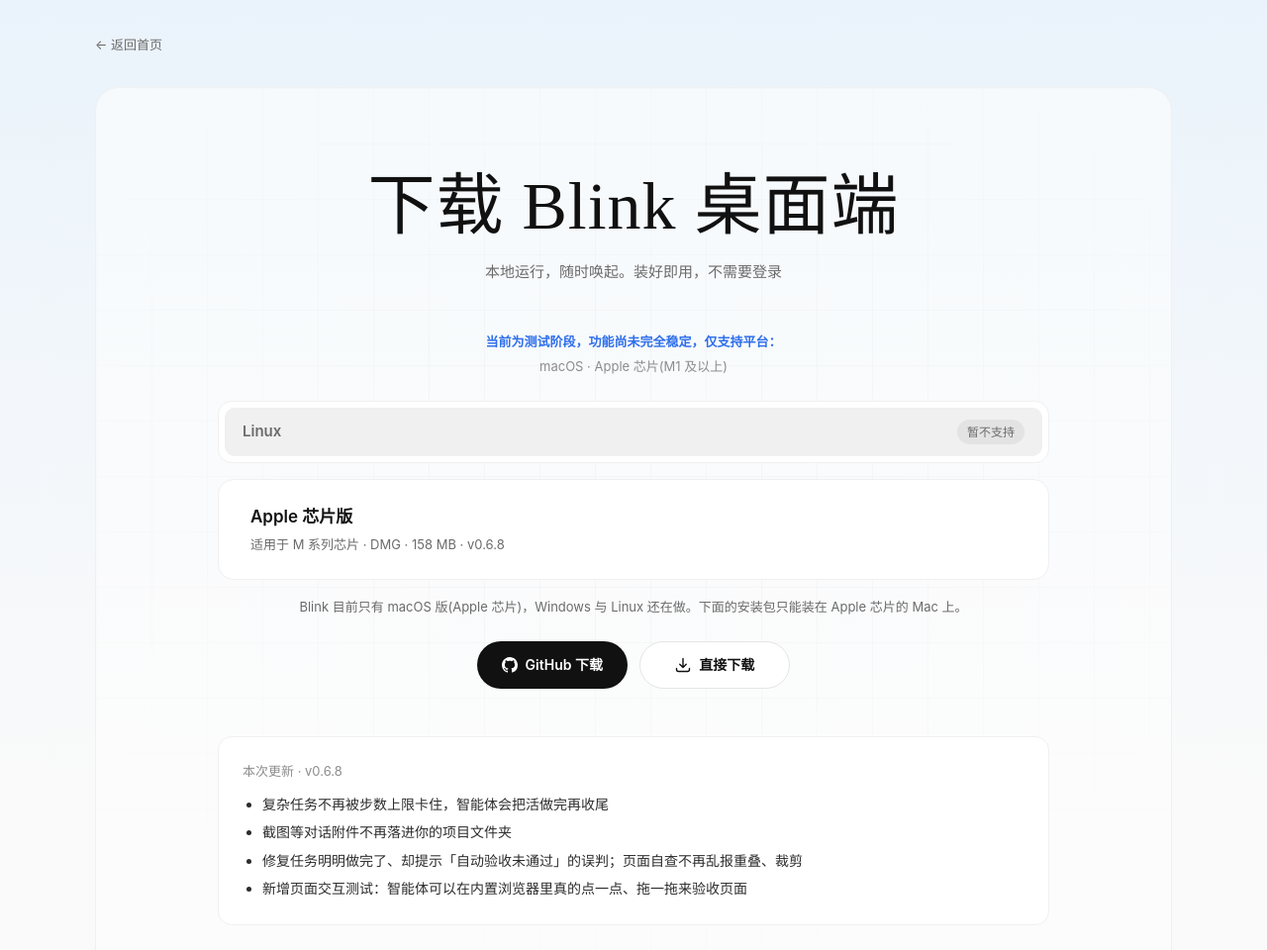
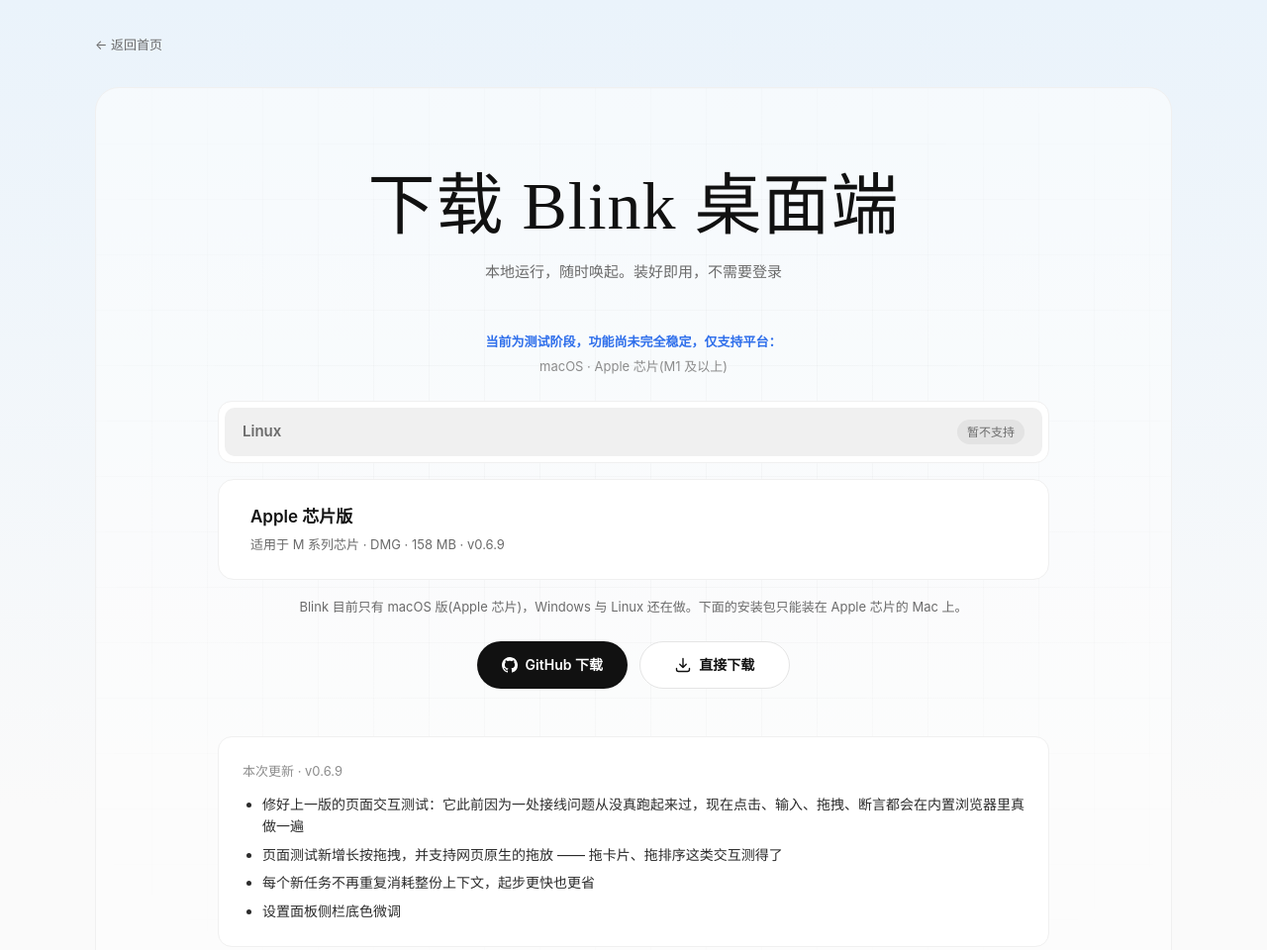
Before and after one commit to arise130315/blink_website, a plain HTML site: page download.html in a window 1280 px wide. Shown: the top 960 px of the page at 99% size. Drawn offline with Linux system fonts and the light colour scheme.

Commit message:
chore: 下载链接指向 0.6.9

```diff
--- a/download.html
+++ b/download.html
@@ -240,7 +240,7 @@
     <div class="card">
       <div>
         <div class="card__name">Apple 芯片版</div>
-        <div class="card__meta">适用于 M 系列芯片 · DMG · 158 MB · v0.6.8</div>
+        <div class="card__meta">适用于 M 系列芯片 · DMG · 158 MB · v0.6.9</div>
       </div>
       <span class="card__tag" id="cardtag">推荐</span>
     </div>
@@ -252,19 +252,19 @@
         <svg width="16" height="16" viewBox="0 0 16 16" fill="currentColor" aria-hidden="true"><path d="M8 0C3.58 0 0 3.58 0 8c0 3.54 2.29 6.53 5.47 7.59.4.07.55-.17.55-.38 0-.19-.01-.82-.01-1.49-2.01.37-2.53-.49-2.69-.94-.09-.23-.48-.94-.82-1.13-.28-.15-.68-.52-.01-.53.63-.01 1.08.58 1.23.82.72 1.21 1.87.87 2.33.66.07-.52.28-.87.51-1.07-1.78-.2-3.64-.89-3.64-3.95 0-.87.31-1.59.82-2.15-.08-.2-.36-1.02.08-2.12 0 0 .67-.21 2.2.82.64-.18 1.32-.27 2-.27s1.36.09 2 .27c1.53-1.04 2.2-.82 2.2-.82.44 1.1.16 1.92.08 2.12.51.56.82 1.27.82 2.15 0 3.07-1.87 3.75-3.65 3.95.29.25.54.73.54 1.48 0 1.07-.01 1.93-.01 2.2 0 .21.15.46.55.38A8.012 8.012 0 0 0 16 8c0-4.42-3.58-8-8-8Z"></path></svg>
         GitHub 下载
       </a>
-      <a class="pill pill--ghost" href="https://blink-dl-1310488725.cos.ap-guangzhou.myqcloud.com/download/blink-0.6.8-mac-arm64.dmg">
+      <a class="pill pill--ghost" href="https://blink-dl-1310488725.cos.ap-guangzhou.myqcloud.com/download/blink-0.6.9-mac-arm64.dmg">
         <svg width="16" height="16" viewBox="0 0 16 16" fill="none" aria-hidden="true"><path d="M1.5 11.5V12.5C1.5 13.6046 2.39543 14.5 3.5 14.5H12.5C13.6046 14.5 14.5 13.6046 14.5 12.5V11.5" stroke="currentColor" stroke-width="1.4" stroke-linecap="round"/><path d="M8 1.5V10.5M8 10.5L4.75 7.25M8 10.5L11.25 7.25" stroke="currentColor" stroke-width="1.4" stroke-linecap="round" stroke-linejoin="round"/></svg>
         直接下载
       </a>
     </div>
 
     <section class="whatsnew">
-      <div class="whatsnew__head">本次更新 · v0.6.8</div>
+      <div class="whatsnew__head">本次更新 · v0.6.9</div>
       <ul class="whatsnew__list">
-        <li>复杂任务不再被步数上限卡住，智能体会把活做完再收尾</li>
-        <li>截图等对话附件不再落进你的项目文件夹</li>
-        <li>修复任务明明做完了、却提示「自动验收未通过」的误判；页面自查不再乱报重叠、裁剪</li>
-        <li>新增页面交互测试：智能体可以在内置浏览器里真的点一点、拖一拖来验收页面</li>
+        <li>修好上一版的页面交互测试：它此前因为一处接线问题从没真跑起来过，现在点击、输入、拖拽、断言都会在内置浏览器里真做一遍</li>
+        <li>页面测试新增长按拖拽，并支持网页原生的拖放 —— 拖卡片、拖排序这类交互测得了</li>
+        <li>每个新任务不再重复消耗整份上下文，起步更快也更省</li>
+        <li>设置面板侧栏底色微调</li>
       </ul>
     </section>
 
--- a/latest.json
+++ b/latest.json
@@ -1,5 +1,5 @@
 {
-  "version": "0.6.8",
+  "version": "0.6.9",
   "downloadUrl": "https://blinkwork.cn/download.html",
-  "notes": "复杂任务不再被步数上限卡住，修复「自动验收未通过」误判，另有 2 项改进"
+  "notes": "页面交互测试修好并支持拖拽，新任务起步更省更快，另有 2 项改进"
 }
```
